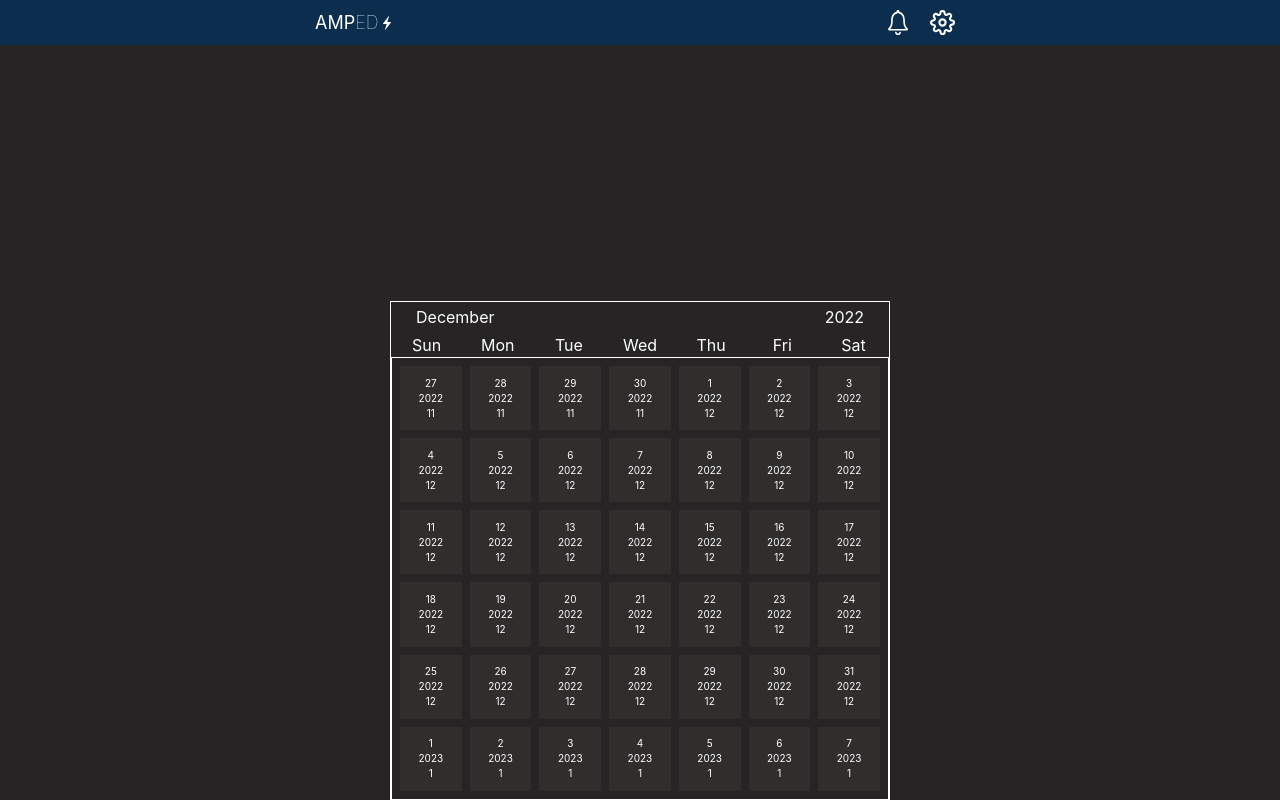
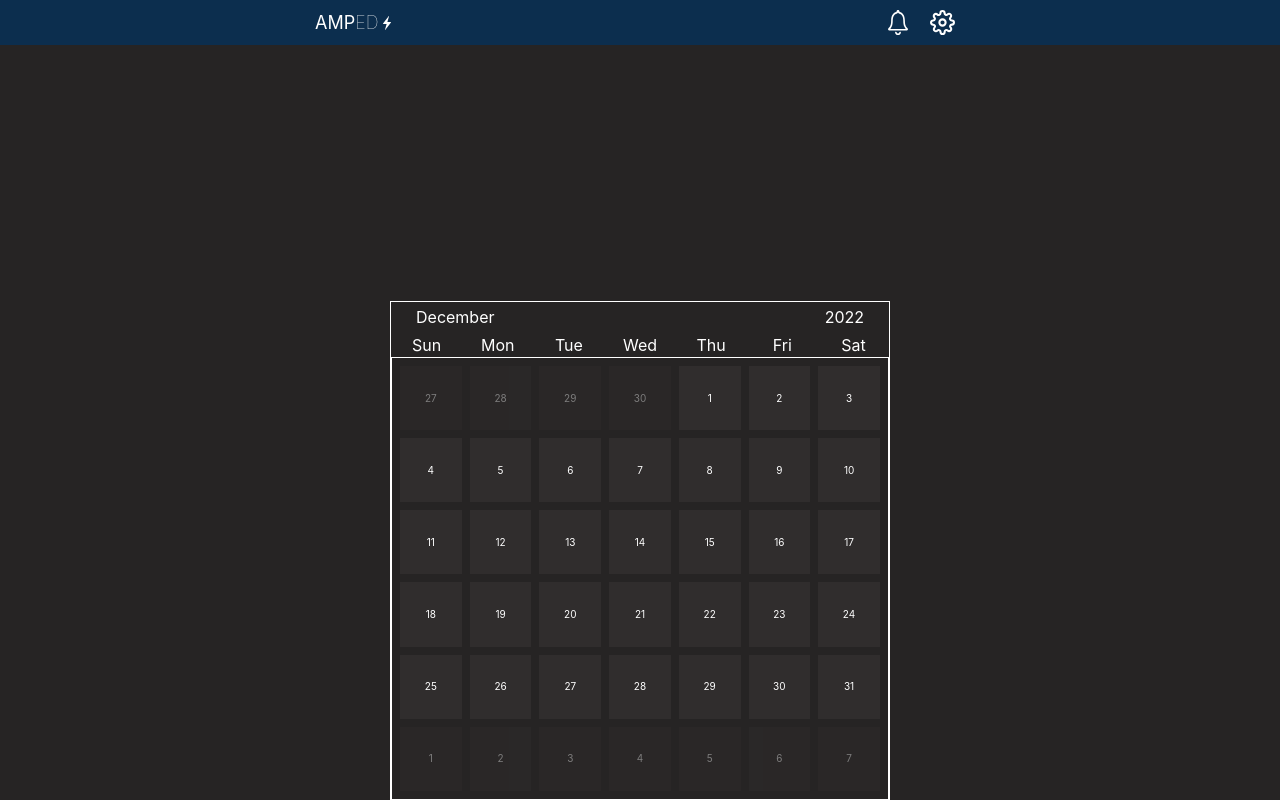
Before and after one commit to ryanhartwig/amped, a React (Create React App) app in the folder frontend/: page /home/dash in a window 1280 px wide. Built offline with nearby package versions, Linux system fonts and the light colour scheme.

Commit message:
Fade days that aren't part of the current month

```diff
--- a/frontend/src/components/calendar/Calendar.tsx
+++ b/frontend/src/components/calendar/Calendar.tsx
@@ -12,7 +12,7 @@ export const Calendar = () => {
 
   const currentDate = new Date();
 
-  const view = {
+  const viewing = {
     month: currentDate.getMonth(),
     year: currentDate.getFullYear()
   }
@@ -27,8 +27,8 @@ export const Calendar = () => {
     <div className='Calendar'>
       {/* Year/Month Select */}
       <div className='Calendar-month'>
-        <h2>{months[view.month]}</h2>
-        <h2>{view.year}</h2>
+        <h2>{months[viewing.month]}</h2>
+        <h2>{viewing.year}</h2>
       </div>
 
       {/* Day of the Week */}
@@ -38,7 +38,7 @@ export const Calendar = () => {
 
       {/* Calendar Days */}
       <div className='Calendar-fields-wrapper'>
-        <Days date={currentDate}/>
+        <Days date={currentDate} viewing={viewing} />
       </div>
     </div>
   )
--- a/frontend/src/components/calendar/Day.css
+++ b/frontend/src/components/calendar/Day.css
@@ -25,3 +25,7 @@
 .Day p {
   font-size: 10px;
 }
+
+.Day-content.out-of-view {
+  opacity: 0.4;
+}
--- a/frontend/src/components/calendar/Day.tsx
+++ b/frontend/src/components/calendar/Day.tsx
@@ -1,18 +1,20 @@
+import clsx from 'clsx';
 import './Day.css';
 
 interface DayProps {
   date: Date,
+  viewing: {
+    month: number,
+    year: number,
+  }
 }
 
-export const Day = ({date}: DayProps) => {
-
+export const Day = ({date, viewing}: DayProps) => {
 
   return (
     <div className='Day'>
-      <div className='Day-content'>
+      <div className={clsx('Day-content', {'out-of-view': viewing.month !== date.getMonth()})}>
         <p>{date.getDate()}</p>
-        <p>{date.getFullYear()}</p>
-        <p>{date.getMonth() + 1}</p>
       </div>
     </div>
   )
--- a/frontend/src/components/calendar/Days.tsx
+++ b/frontend/src/components/calendar/Days.tsx
@@ -4,9 +4,13 @@ import './Days.css';
 
 interface DaysProps {
   date: Date,
+  viewing: {
+    month: number,
+    year: number,
+  }
 }
 
-export const Days = ({date = new Date()}: DaysProps) => {
+export const Days = ({date, viewing}: DaysProps) => {
 
   const days = useMemo(() => {
     const weekDate = new Date(date);
@@ -28,7 +32,7 @@ export const Days = ({date = new Date()}: DaysProps) => {
 
   return (
     <div className='Days'>
-      {days.map((d, i) => <Day key={`${i}-${d.getDate}`} date={d} />)}
+      {days.map((d, i) => <Day key={`${i}-${d.getDate}`} date={d} viewing={viewing} />)}
     </div>
   )
 }
```
